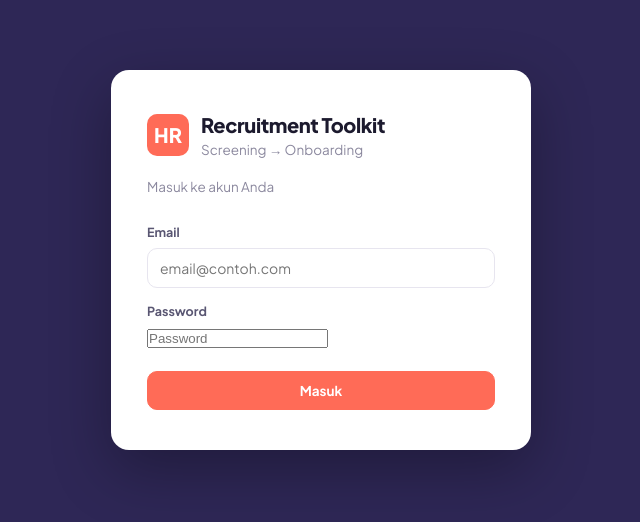
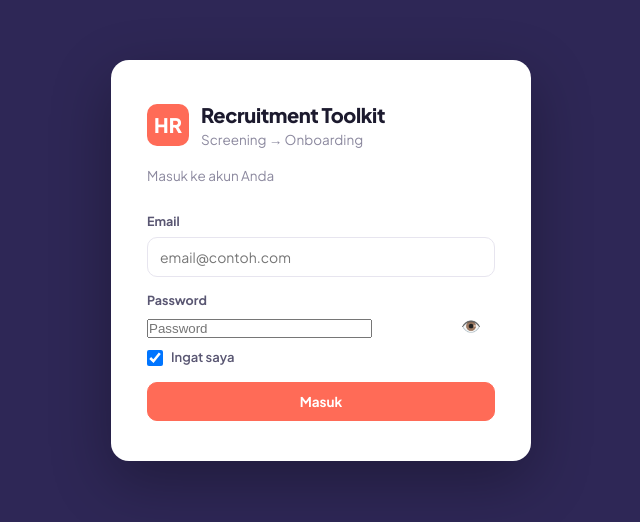
Before and after one commit to Fadlirmn/hr-tools, a Next.js app: page /login in a window 1280 px wide. Shown: the part 140-662 px from the top of the page, without its empty margins (319-959 px from the left). Built offline with nearby package versions, Linux system fonts and the light colour scheme; no server answers.

Commit message:
feat: password toggle, remember me, fix login redirect

```diff
--- a/app/globals.css
+++ b/app/globals.css
@@ -263,6 +263,8 @@ h4.blk{font-size:13.5px;font-weight:800;margin:18px 0 8px;color:var(--ink)}
 .login-card .sub{color:var(--muted);font-size:13.5px;margin-bottom:26px}
 .login-card .error{background:var(--no-bg);color:var(--no);padding:10px 14px;border-radius:8px;font-size:13px;font-weight:600;margin-bottom:16px;display:none}
 .login-card .error.show{display:block}
+.login-card .pw-toggle{border:1px solid var(--line);border-radius:0 10px 10px 0;border-left:none;background:#fff;padding:0 14px;cursor:pointer;font-size:15px;color:var(--muted);display:flex;align-items:center;height:42px}
+.login-card .pw-toggle:hover{color:var(--ink-soft)}
 
 /* Candidate dashboard */
 .cand-dash{max-width:720px;margin:0 auto;padding:26px 16px 60px}
--- a/app/login/page.tsx
+++ b/app/login/page.tsx
@@ -7,6 +7,8 @@ import { createClient } from '@/lib/supabase'
 export default function LoginPage() {
   const [email, setEmail] = useState('')
   const [password, setPassword] = useState('')
+  const [showPw, setShowPw] = useState(false)
+  const [remember, setRemember] = useState(true)
   const [loading, setLoading] = useState(false)
   const [error, setError] = useState('')
   const router = useRouter()
@@ -16,17 +18,21 @@ export default function LoginPage() {
     e.preventDefault()
     setLoading(true)
     setError('')
-    const { error: authError } = await supabase.auth.signInWithPassword({ email, password })
+
+    const { data, error: authError } = await supabase.auth.signInWithPassword({ email, password })
+
     if (authError) {
-      setError(authError.message)
+      let msg = authError.message
+      if (authError.status === 400) msg = 'Email atau password salah. Pastikan akun sudah dibuat di Supabase Auth.'
+      setError(msg)
       setLoading(false)
       return
     }
-    const { data: { session } } = await supabase.auth.getSession()
-    const role = session?.user.user_metadata?.role
+
+    const role = data.user?.user_metadata?.role
     if (role === 'hr') router.push('/hr/dashboard')
     else if (role === 'candidate') router.push('/candidate/dashboard')
-    else router.push('/')
+    else router.push('/hr/dashboard')
   }
 
   return (
@@ -45,14 +51,33 @@ export default function LoginPage() {
           <div className="field">
             <label className="fld">Email</label>
             <input type="email" placeholder="email@contoh.com" value={email}
-              onChange={e => setEmail(e.target.value)} required />
+              onChange={e => setEmail(e.target.value)} required autoComplete="email" />
           </div>
           <div className="field">
             <label className="fld">Password</label>
-            <input type="password" placeholder="Password" value={password}
-              onChange={e => setPassword(e.target.value)} required />
+            <div style={{ position: 'relative' }}>
+              <input type={showPw ? 'text' : 'password'} placeholder="Password" value={password}
+                onChange={e => setPassword(e.target.value)} required autoComplete="current-password"
+                style={{ paddingRight: 44 }} />
+              <button type="button" onClick={() => setShowPw(!showPw)}
+                style={{
+                  position: 'absolute', right: 6, top: '50%', transform: 'translateY(-50%)',
+                  background: 'none', border: 'none', cursor: 'pointer', fontSize: 16, padding: '6px 8px',
+                  color: 'var(--muted)', lineHeight: 1,
+                }}>
+                {showPw ? '🙈' : '👁️'}
+              </button>
+            </div>
           </div>
-          <button className="btn primary" style={{ width: '100%', justifyContent: 'center', marginTop: 8 }} disabled={loading}>
+          <div className="field" style={{ display: 'flex', alignItems: 'center', gap: 8, marginTop: -4 }}>
+            <input type="checkbox" id="remember" checked={remember}
+              onChange={e => setRemember(e.target.checked)}
+              style={{ width: 16, height: 16, cursor: 'pointer' }} />
+            <label htmlFor="remember" style={{ fontSize: 13, fontWeight: 600, color: 'var(--ink-soft)', cursor: 'pointer' }}>
+              Ingat saya
+            </label>
+          </div>
+          <button className="btn primary" style={{ width: '100%', justifyContent: 'center' }} disabled={loading}>
             {loading ? 'Memproses...' : 'Masuk'}
           </button>
         </form>
```
